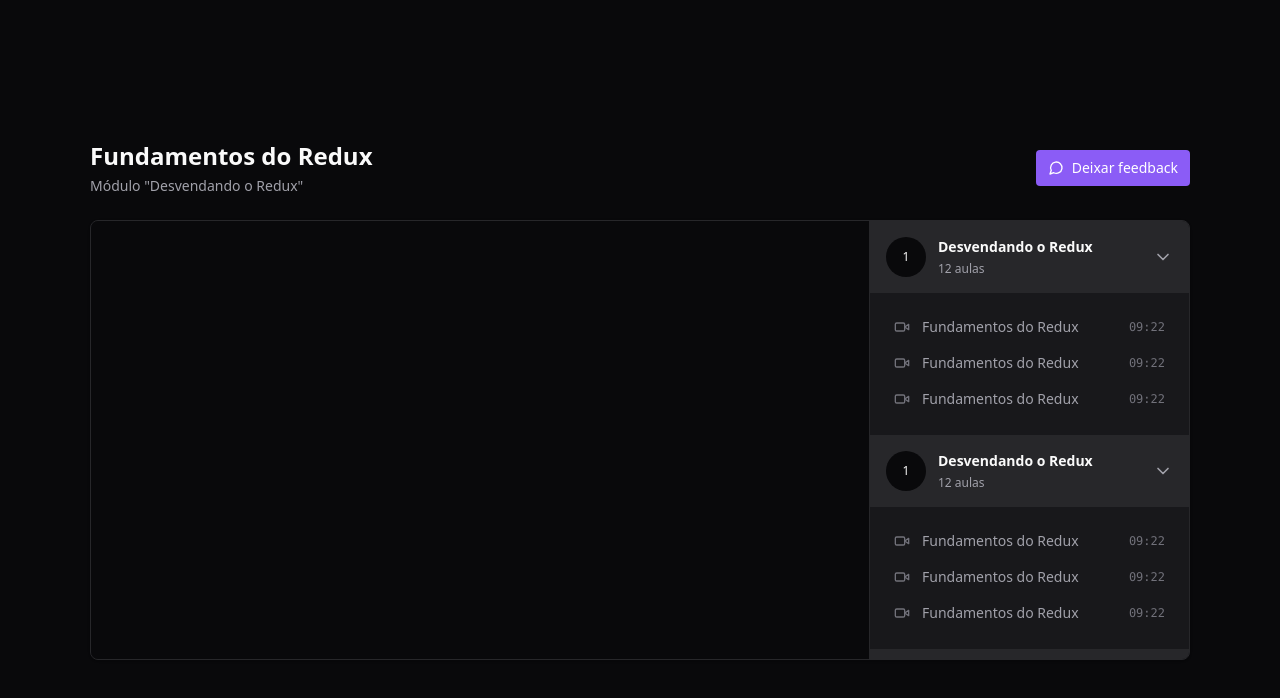
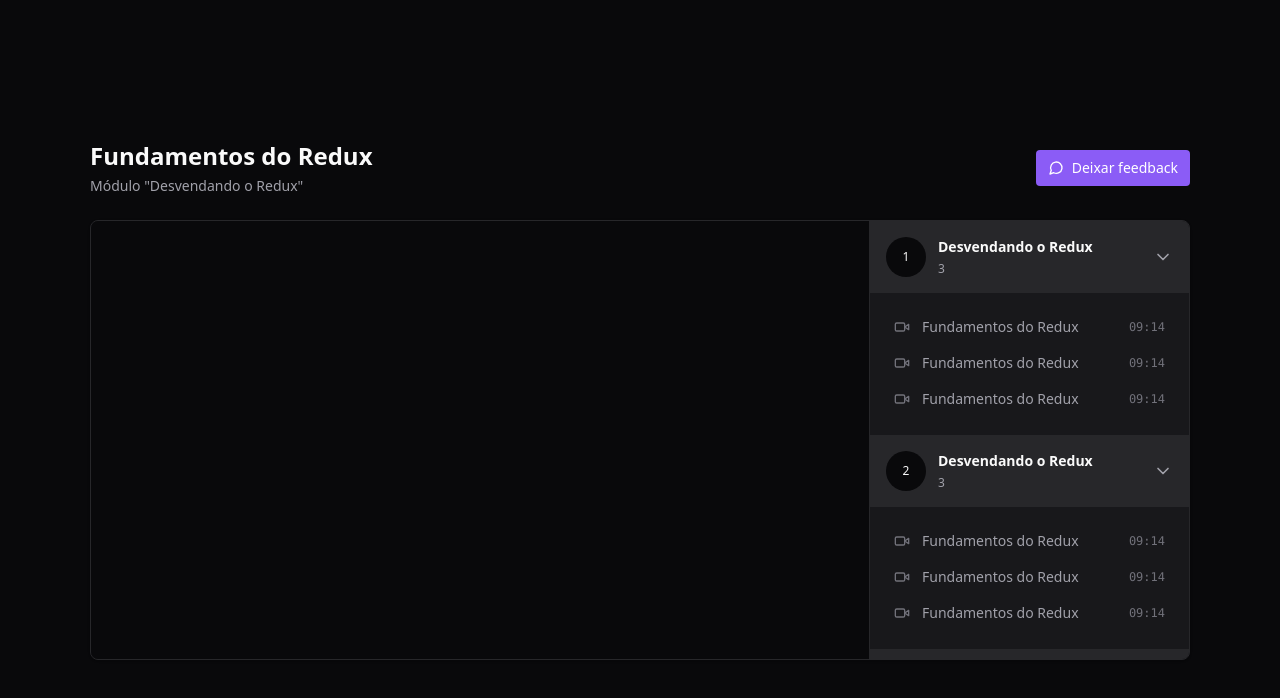
Before and after one commit to JonatanPaes/react-redux-zustand, a React (Vite) app: page / in a window 1280 px wide. Shown: the top 698 px of the page. Built offline with nearby package versions, Linux system fonts and the light colour scheme.

Commit message:
feat: Separando componentes

```diff
--- /dev/null
+++ b/src/components/Header.tsx
@@ -0,0 +1,10 @@
+export function Header() {
+  return (
+    <div className="flex flex-col gap-1">
+      <h1 className="text-2xl font-bold">Fundamentos do Redux</h1>
+      <span className="text-sm text-zinc-400">
+        Módulo "Desvendando o Redux"
+      </span>
+    </div>
+  );
+}
--- /dev/null
+++ b/src/components/Lesson.tsx
@@ -0,0 +1,18 @@
+import { Video } from "lucide-react";
+
+interface LessonProps {
+  title: string;
+  duration: string;
+}
+
+export function Lesson({ duration, title }: LessonProps) {
+  return (
+    <button className="flex items-center gap-3 text-sm text-zinc-400">
+      <Video className="w-4 h-4 text-zinc-500" />
+      <span>{title}</span>
+      <span className="ml-auto font-mono text-xs text-zinc-500">
+        {duration}
+      </span>
+    </button>
+  );
+}
--- /dev/null
+++ b/src/components/Module.tsx
@@ -0,0 +1,33 @@
+import { ChevronDown } from "lucide-react";
+import { Lesson } from "./Lesson";
+
+interface ModuleProps {
+  moduleIndex: number;
+  title: string;
+  amountOfLessons: number;
+}
+
+export function Module({ moduleIndex, title, amountOfLessons }: ModuleProps) {
+  return (
+    <div>
+      <button className="flex w-full items-center gap-3 bg-zinc-800 p-4 ">
+        <div className="flex h-10 w-10 rounded-full items-center justify-center bg-zinc-950 text-xs">
+          {moduleIndex + 1}
+        </div>
+
+        <div className="flex flex-col gap-1 text-left">
+          <strong className="text-sm">{title}</strong>
+          <span className="text-xs text-zinc-400">{amountOfLessons}</span>
+        </div>
+
+        <ChevronDown className="w-5 h-5 ml-auto text-zinc-400" />
+      </button>
+
+      <nav className="relative flex flex-col gap-4 p-6">
+        <Lesson title="Fundamentos do Redux" duration="09:14" />
+        <Lesson title="Fundamentos do Redux" duration="09:14" />
+        <Lesson title="Fundamentos do Redux" duration="09:14" />
+      </nav>
+    </div>
+  );
+}
--- /dev/null
+++ b/src/components/Video.tsx
@@ -0,0 +1,14 @@
+import ReactPlayer from "react-player";
+
+export function Video() {
+  return (
+    <div className="w-full bg-zinc-950 aspect-video">
+      <ReactPlayer
+        width="100%"
+        height="100%"
+        controls
+        url="https://www.youtube.com/watch?v=Jai8w6K_GnY"
+      />
+    </div>
+  );
+}
--- a/src/pages/Player.tsx
+++ b/src/pages/Player.tsx
@@ -1,18 +1,14 @@
-import { ChevronDown, MessageCircle, Video } from "lucide-react";
-import ReactPlayer from "react-player";
+import { ChevronDown, MessageCircle } from "lucide-react";
+import { Header } from "../components/Header";
+import { Video } from "../components/Video";
+import { Module } from "../components/Module";
 
 export function Player() {
   return (
     <div className="h-screen bg-zinc-950 text-zinc-50 flex justify-center items-center">
       <div className="flex w-[1100px] flex-col gap-6">
         <div className="flex items-center justify-between">
-          {/* Header */}
-          <div className="flex flex-col gap-1">
-            <h1 className="text-2xl font-bold">Fundamentos do Redux</h1>
-            <span className="text-sm text-zinc-400">
-              Módulo "Desvendando o Redux"
-            </span>
-          </div>
+          <Header />
 
           <button className="flex items-center gap-2 rounded bg-violet-500 px-3 py-2 text-sm font-medium text-white hover:bg-violet-600">
             <MessageCircle className="w-4 h-4" />
@@ -22,138 +18,24 @@
 
         <main className="relative flex overflow-hidden rounded-lg border border-zinc-800 bg-zinc-900 shadow pr-80">
           <div className="flex-1">
-            <div className="w-full bg-zinc-950 aspect-video">
-              <ReactPlayer
-                width="100%"
-                height="100%"
-                controls
-                url="https://www.youtube.com/watch?v=Jai8w6K_GnY"
-              />
-            </div>
+            <Video />
           </div>
           <aside className="w-80 absolute top-0 bottom-0 right-0 border-l divide-y-2 divide-zinc-900 border-zinc-800 bg-zinc-900 overflow-y-scroll scrollbar scrollbar-thin scrollbar-track-zinc-950 scrollbar-thumb-zinc-800">
-            <div>
-              <button className="flex w-full items-center gap-3 bg-zinc-800 p-4 ">
-                <div className="flex h-10 w-10 rounded-full items-center justify-center bg-zinc-950 text-xs">
-                  1
-                </div>
-
-                <div className="flex flex-col gap-1 text-left">
-                  <strong className="text-sm">Desvendando o Redux</strong>
-                  <span className="text-xs text-zinc-400">12 aulas</span>
-                </div>
-
-                <ChevronDown className="w-5 h-5 ml-auto text-zinc-400" />
-              </button>
-
-              <nav className="relative flex flex-col gap-4 p-6">
-                <button className="flex items-center gap-3 text-sm text-zinc-400">
-                  <Video className="w-4 h-4 text-zinc-500" />
-                  <span>Fundamentos do Redux</span>
-                  <span className="ml-auto font-mono text-xs text-zinc-500">
-                    09:22
-                  </span>
-                </button>
-
-                <button className="flex items-center gap-3 text-sm text-zinc-400">
-                  <Video className="w-4 h-4 text-zinc-500" />
-                  <span>Fundamentos do Redux</span>
-                  <span className="ml-auto font-mono text-xs text-zinc-500">
-                    09:22
-                  </span>
-                </button>
-
-                <button className="flex items-center gap-3 text-sm text-zinc-400">
-                  <Video className="w-4 h-4 text-zinc-500" />
-                  <span>Fundamentos do Redux</span>
-                  <span className="ml-auto font-mono text-xs text-zinc-500">
-                    09:22
-                  </span>
-                </button>
-              </nav>
-            </div>
-
-            <div>
-              <button className="flex w-full items-center gap-3 bg-zinc-800 p-4 ">
-                <div className="flex h-10 w-10 rounded-full items-center justify-center bg-zinc-950 text-xs">
-                  1
-                </div>
-
-                <div className="flex flex-col gap-1 text-left">
-                  <strong className="text-sm">Desvendando o Redux</strong>
-                  <span className="text-xs text-zinc-400">12 aulas</span>
-                </div>
-
-                <ChevronDown className="w-5 h-5 ml-auto text-zinc-400" />
-              </button>
-
-              <nav className="relative flex flex-col gap-4 p-6">
-                <button className="flex items-center gap-3 text-sm text-zinc-400">
-                  <Video className="w-4 h-4 text-zinc-500" />
-                  <span>Fundamentos do Redux</span>
-                  <span className="ml-auto font-mono text-xs text-zinc-500">
-                    09:22
-                  </span>
-                </button>
-
-                <button className="flex items-center gap-3 text-sm text-zinc-400">
-                  <Video className="w-4 h-4 text-zinc-500" />
-                  <span>Fundamentos do Redux</span>
-                  <span className="ml-auto font-mono text-xs text-zinc-500">
-                    09:22
-                  </span>
-                </button>
-
-                <button className="flex items-center gap-3 text-sm text-zinc-400">
-                  <Video className="w-4 h-4 text-zinc-500" />
-                  <span>Fundamentos do Redux</span>
-                  <span className="ml-auto font-mono text-xs text-zinc-500">
-                    09:22
-                  </span>
-                </button>
-              </nav>
-            </div>
-
-            <div>
-              <button className="flex w-full items-center gap-3 bg-zinc-800 p-4 ">
-                <div className="flex h-10 w-10 rounded-full items-center justify-center bg-zinc-950 text-xs">
-                  1
-                </div>
-
-                <div className="flex flex-col gap-1 text-left">
-                  <strong className="text-sm">Desvendando o Redux</strong>
-                  <span className="text-xs text-zinc-400">12 aulas</span>
-                </div>
-
-                <ChevronDown className="w-5 h-5 ml-auto text-zinc-400" />
-              </button>
-
-              <nav className="relative flex flex-col gap-4 p-6">
-                <button className="flex items-center gap-3 text-sm text-zinc-400">
-                  <Video className="w-4 h-4 text-zinc-500" />
-                  <span>Fundamentos do Redux</span>
-                  <span className="ml-auto font-mono text-xs text-zinc-500">
-                    09:22
-                  </span>
-                </button>
-
-                <button className="flex items-center gap-3 text-sm text-zinc-400">
-                  <Video className="w-4 h-4 text-zinc-500" />
-                  <span>Fundamentos do Redux</span>
-                  <span className="ml-auto font-mono text-xs text-zinc-500">
-                    09:22
-                  </span>
-                </button>
-
-                <button className="flex items-center gap-3 text-sm text-zinc-400">
-                  <Video className="w-4 h-4 text-zinc-500" />
-                  <span>Fundamentos do Redux</span>
-                  <span className="ml-auto font-mono text-xs text-zinc-500">
-                    09:22
-                  </span>
-                </button>
-              </nav>
-            </div>
+            <Module
+              moduleIndex={0}
+              title="Desvendando o Redux"
+              amountOfLessons={3}
+            />
+            <Module
+              moduleIndex={1}
+              title="Desvendando o Redux"
+              amountOfLessons={3}
+            />
+            <Module
+              moduleIndex={2}
+              title="Desvendando o Redux"
+              amountOfLessons={3}
+            />
           </aside>
         </main>
       </div>
```
